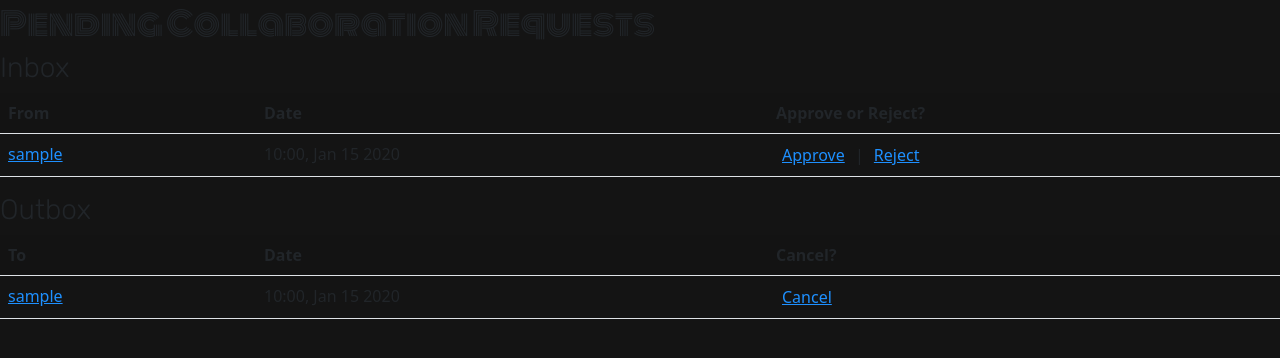
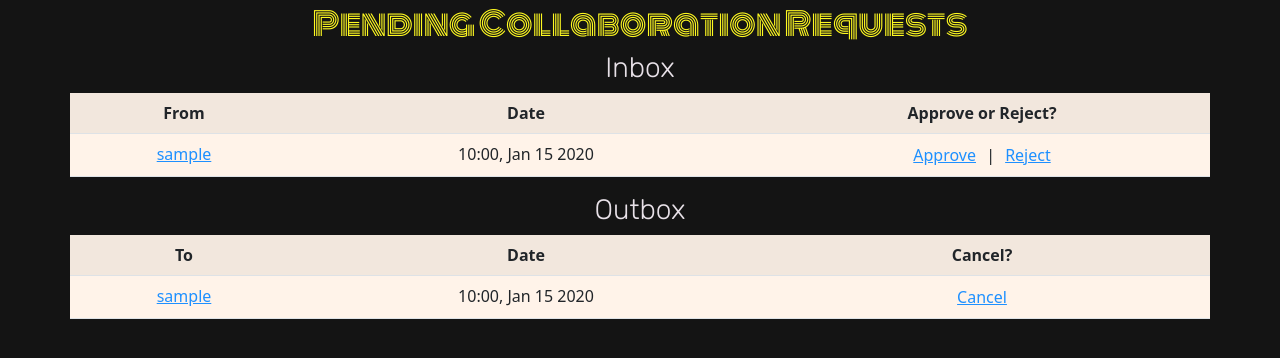
Before and after one commit to andy-guttridge/song-mates, a Django app: page /collab-requests/ in a window 1280 px wide. Shown: the part 81-439 px from the top of the page. Run offline with Django 3.2, Linux system fonts and the light colour scheme; a user stored in the database is signed in; tables that the repository leaves empty hold one stand-in row (values such as "Sample post"); some libraries are stand-ins or nearby versions.

Commit message:
Feature: style collab requests headings and tables

```diff
--- a/templates/collab_requests.html
+++ b/templates/collab_requests.html
@@ -2,11 +2,13 @@
 
 {% block content %}
 
-<h2>Pending Collaboration Requests</h2>
-<h3>Inbox</h3>
+<div class="container-fluid text-center">
+<h2 class="txt-color-0">Pending Collaboration Requests</h2>
+<h3 class="txt-color-1">Inbox</h3>
 
+<div class="container g-0">
 <!-- Table listing incoming collaboration requests -->
-<table class="table table-striped">
+<table class="table table-striped bkgnd-color-1">
     <tr>
         <!-- Column headings -->
         <th class="table-cols-20" scope="col">From</th>
@@ -52,9 +54,9 @@
 </div>
 
 
-<h3>Outbox</h3>
+<h3 class="txt-color-1">Outbox</h3>
 <!-- Table listing outgoing collaboration requests -->
-<table class="table table-striped">
+<table class="table table-striped bkgnd-color-1">
     <tr>
         <!-- Column headings -->
         <th class="table-cols-20" scope="col">To</th>
@@ -95,5 +97,6 @@
         </div>
     </div>
 </div>
-
+</div>
+</div>
 {% endblock %}
```
